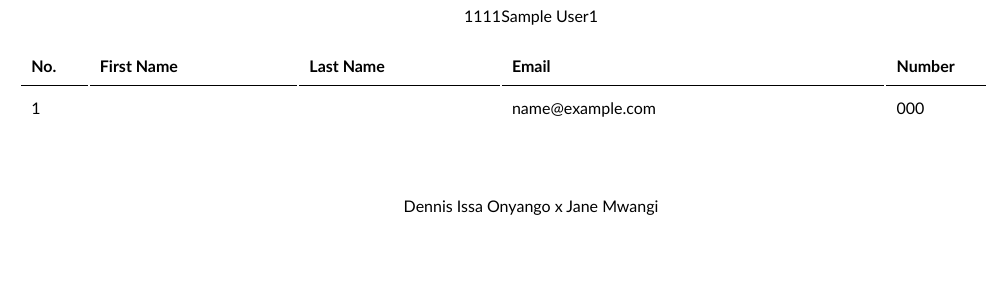
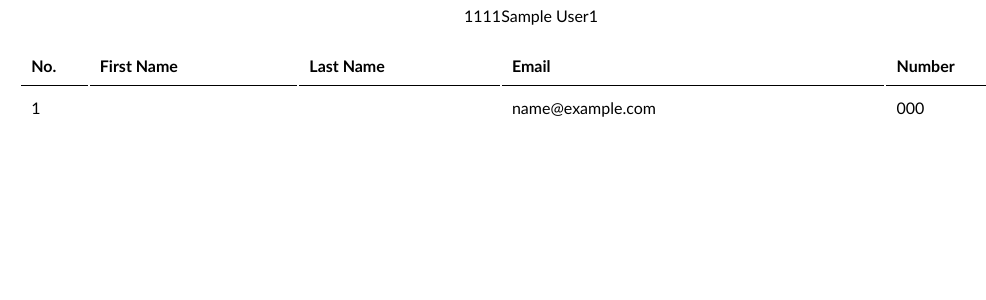
Before and after one commit to dennisissa/MediTrack, a PHP site: page /App/admin/manage_patients.php in a window 1280 px wide. Shown: the part 168-468 px from the top of the page, without its empty margins (109-1095 px from the left). Run offline with PHP 8.4, Linux system fonts and the light colour scheme; the visitor is signed in with stand-in values (Sample User, id 1); tables that the repository leaves empty or names only in its code hold one stand-in row (values such as "Sample post"); data that the repository does not hold is empty.

Commit message:
Update manage_patients.php

```diff
--- a/App/admin/manage_patients.php
+++ b/App/admin/manage_patients.php
@@ -99,12 +99,7 @@ include("menu.php");
 </div>
 </div>
 
-  <div class="footer">
-    <div class="wrapper">
-    <p>Dennis Issa Onyango x Jane Mwangi</p>
 
-    </div>
-  </div>
 </div>
 
   </body>
```
